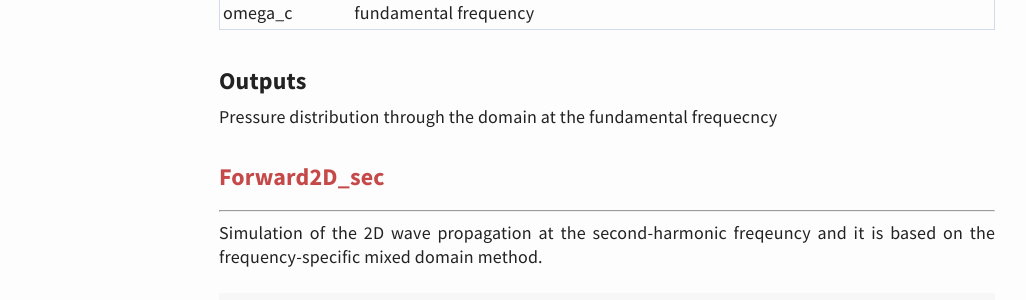
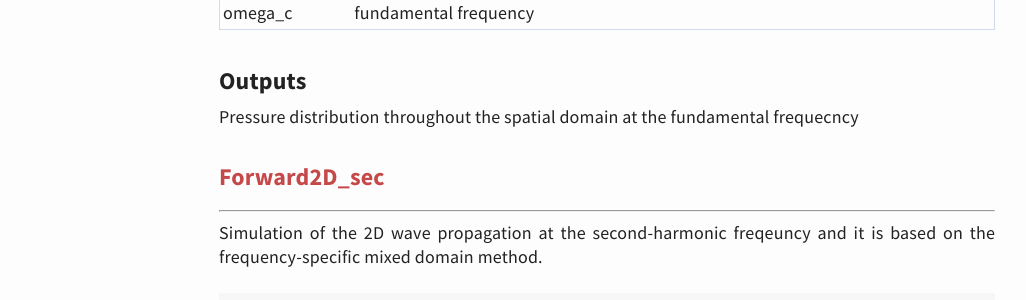
Before and after one commit to m-SOUND/mSOUND, a Jekyll site: the page built from function.html, in a window 1280 px wide and 1400 px high, scrolled down 3394 px. Shown: the part 155-455 px from the top of the window, without its empty margins (33-1059 px from the left). Built offline with Jekyll 4.4.1, drawn with Linux system fonts in a browser that asks for light colours; some of the changed text lies outside the part shown.

Commit message:
Update function.html

```diff
--- a/function.html
+++ b/function.html
@@ -230,7 +230,7 @@ p = Forward2D_fund(mgrid, medium, source_p, omega_c);
 <br>
 <h3>Outputs</h3>
 <p>
-Pressure distribution through the domain at the fundamental frequecncy
+Pressure distribution throughout the spatial domain at the fundamental frequecncy
 </pr>
 
 
@@ -302,7 +302,7 @@ p = Forward3D_fund(mgrid, medium,  source_p, omega_c);
 <h3>Outputs</h3>
 
 <p>
-Pressure distribution throughout the domain at the fundamental frequecncy
+Pressure distribution throughout the spatial domain at the fundamental frequecncy
 </pr>
 
 
```
